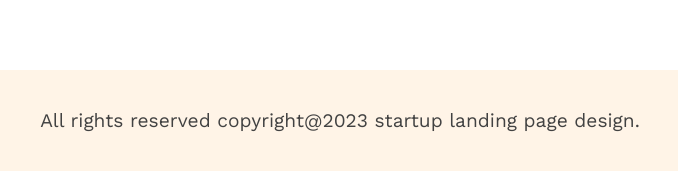
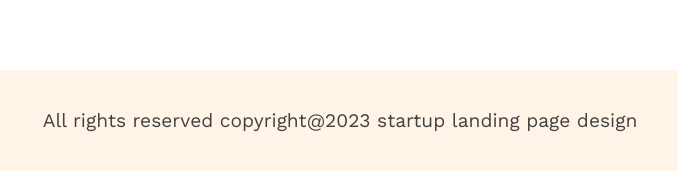
Before and after one commit to Nure-Anha/G3_Architects_Website, a plain HTML site: page index.html in a window 1280 px wide. Shown: the part 4137-4313 px from the top of the page, 300-978 px from the left. Drawn offline with nearby package versions, Linux system fonts and the light colour scheme.

Commit message:
added final code

```diff
--- a/index.html
+++ b/index.html
@@ -171,7 +171,7 @@
 
 
     <footer class="dark_2">
-        All rights reserved copyright@2023 startup landing page design.
+        All rights reserved copyright@2023 startup landing page design
     </footer>
 </body>
 </html>
```
